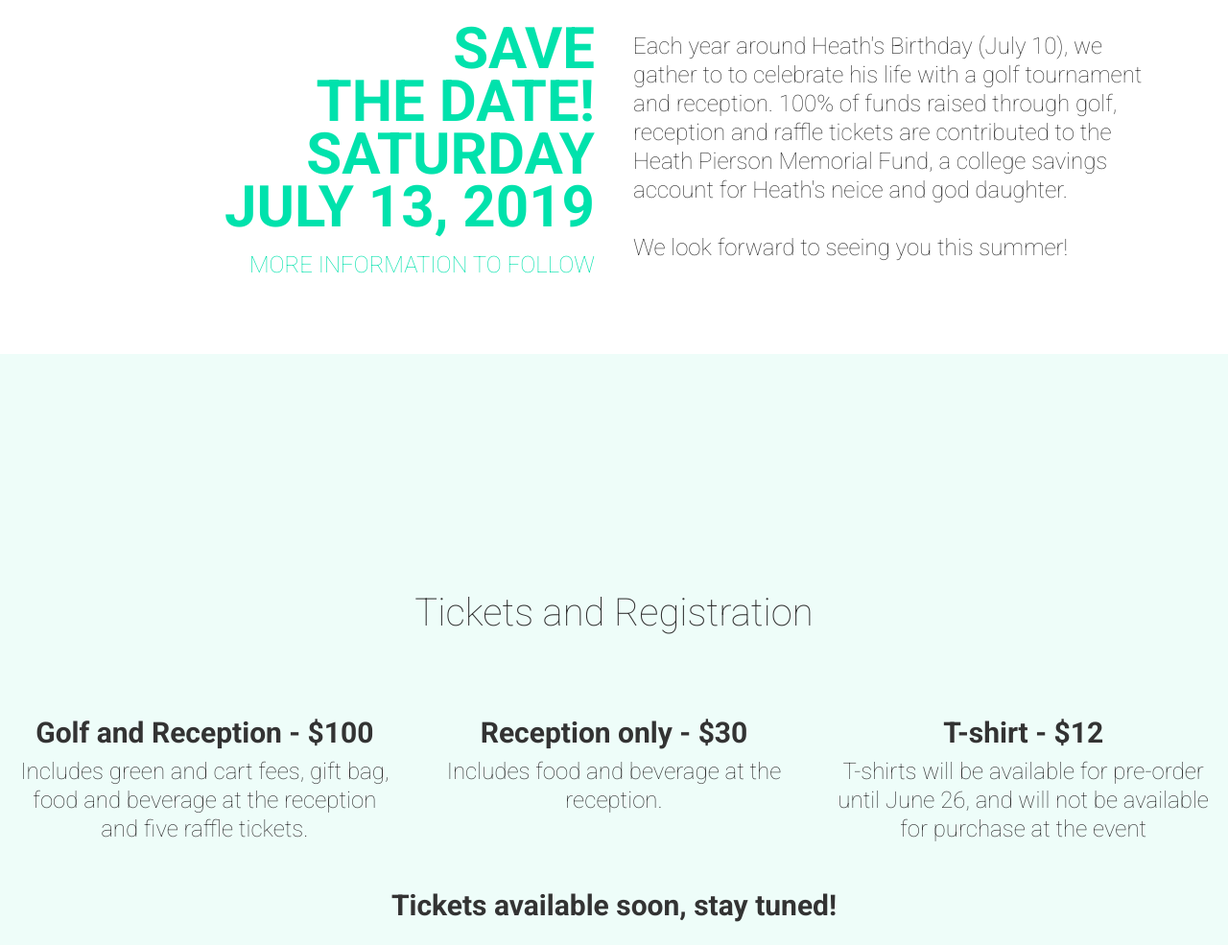
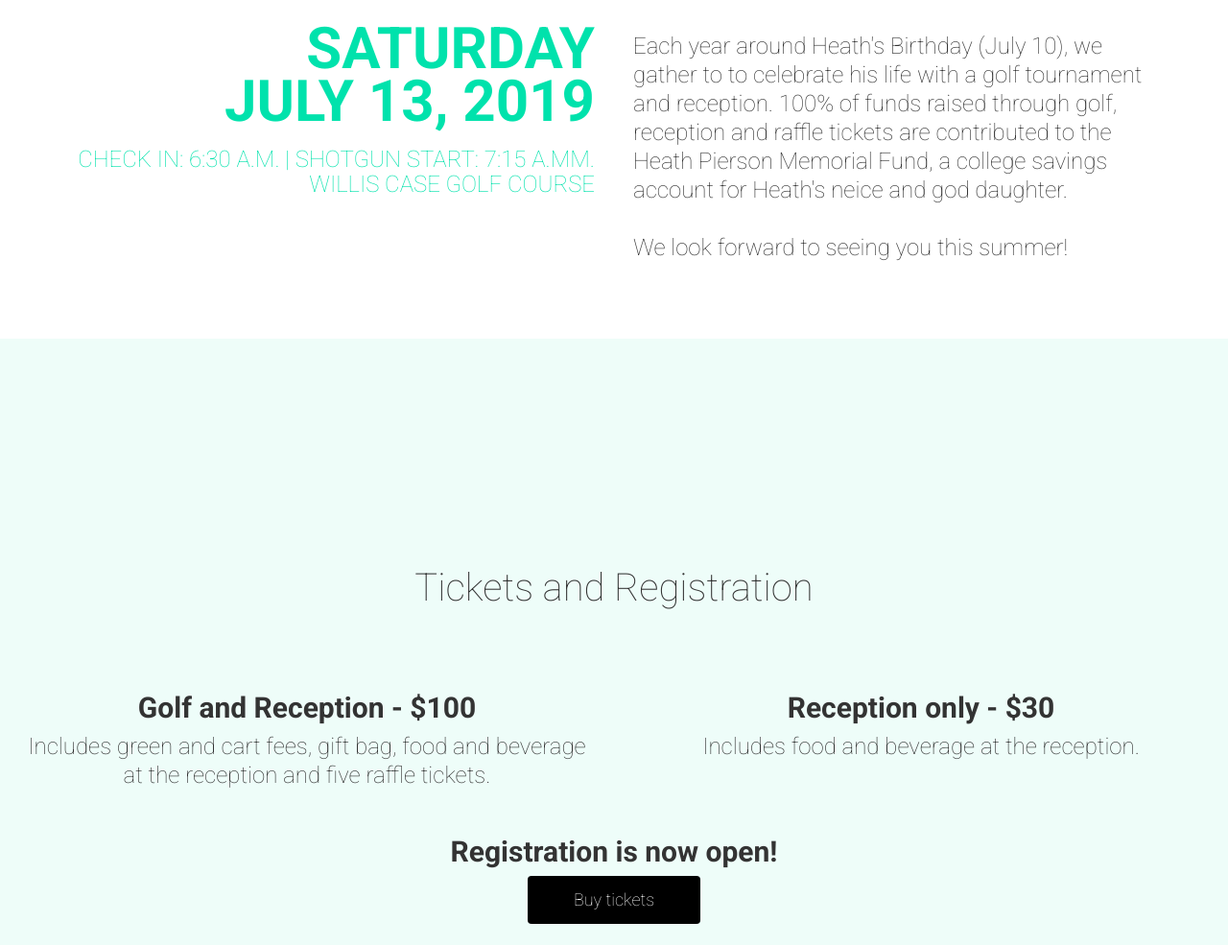
Before and after one commit to sweeneybear/golfforheath, a plain HTML site: page index.html in a window 1280 px wide. Shown: the part 987-1972 px from the top of the page at 96% size. Drawn offline with nearby package versions, Linux system fonts and the light colour scheme.

Commit message:
updated tickets link and details

```diff
--- a/index.html
+++ b/index.html
@@ -53,8 +53,8 @@
       <h2>Charity Golf Tournament</h2>
       <div class="row">
         <div class="col-md-6 left-col">
-        <h2>Save <br>the Date!<br>Saturday<br>July 13, 2019</h2>
-        <h3>More information to follow</h3>
+        <h2>Saturday<br>July 13, 2019</h2>
+        <h3>Check in: 6:30 a.m. | Shotgun start: 7:15 a.mm.<br>Willis Case Golf Course</h3>
         </div>
         <div class="col-md-6 right-col">
           <h5>Each year around Heath's Birthday (July 10), we gather to to celebrate his life with a golf tournament and reception. 100% of funds raised through golf, reception and raffle tickets are contributed to the Heath Pierson Memorial Fund, a college savings account for Heath's neice and god daughter.<br><br>We look forward to seeing you this summer!</h5>
@@ -65,21 +65,21 @@
   <div id="tickets" class="container-fluid hero">
       <h2>Tickets and Registration</h2>
       <div class="row">
-        <div class="col-md-4 left-col">
+        <div class="col-md-6 left-col">
           <h3>Golf and Reception - $100</h3>
           <h5>Includes green and cart fees, gift bag, food and beverage at the reception and five raffle tickets.</h5>
         </div>
-        <div class="col-md-4 right-col">
+        <div class="col-md-6 right-col">
           <h3>Reception only - $30</h3>
           <h5>Includes food and beverage at the reception.</h5>
         </div>
-        <div class="col-md-4 right-col">
+        <!--<div class="col-md-4 right-col">
           <h3>T-shirt - $12</h3>
           <h5>T-shirts will be available for pre-order until June 26, and will not be available for purchase at the event</h5>
-        </div>
+        </div>-->
       </div>
-      <h3>Tickets available soon, stay tuned!</h3>
-      <!--<a href="https://goo.gl/forms/UPN1G8HicFkSPml93" target="_blank"><button type="button" class="cta">Buy</button></a>-->
+      <h3>Registration is now open!</h3>
+      <a href="https://us.openforms.com/Form/6b8b7c0f-4b3d-4b22-b57f-540eeea15288" target="_blank"><button type="button" class="cta">Buy tickets</button></a>
   </div>
 
   <div class="hero container-fluid bridge">
```
